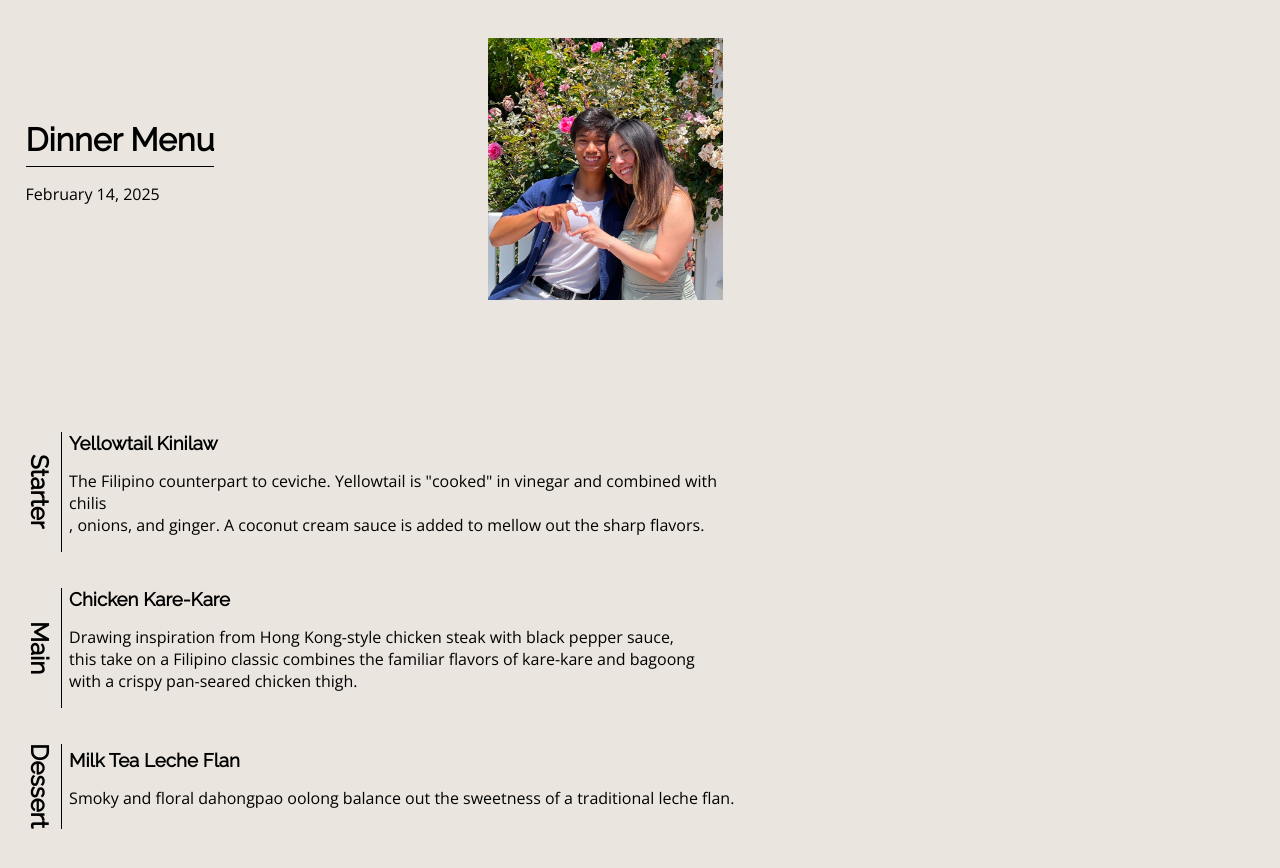
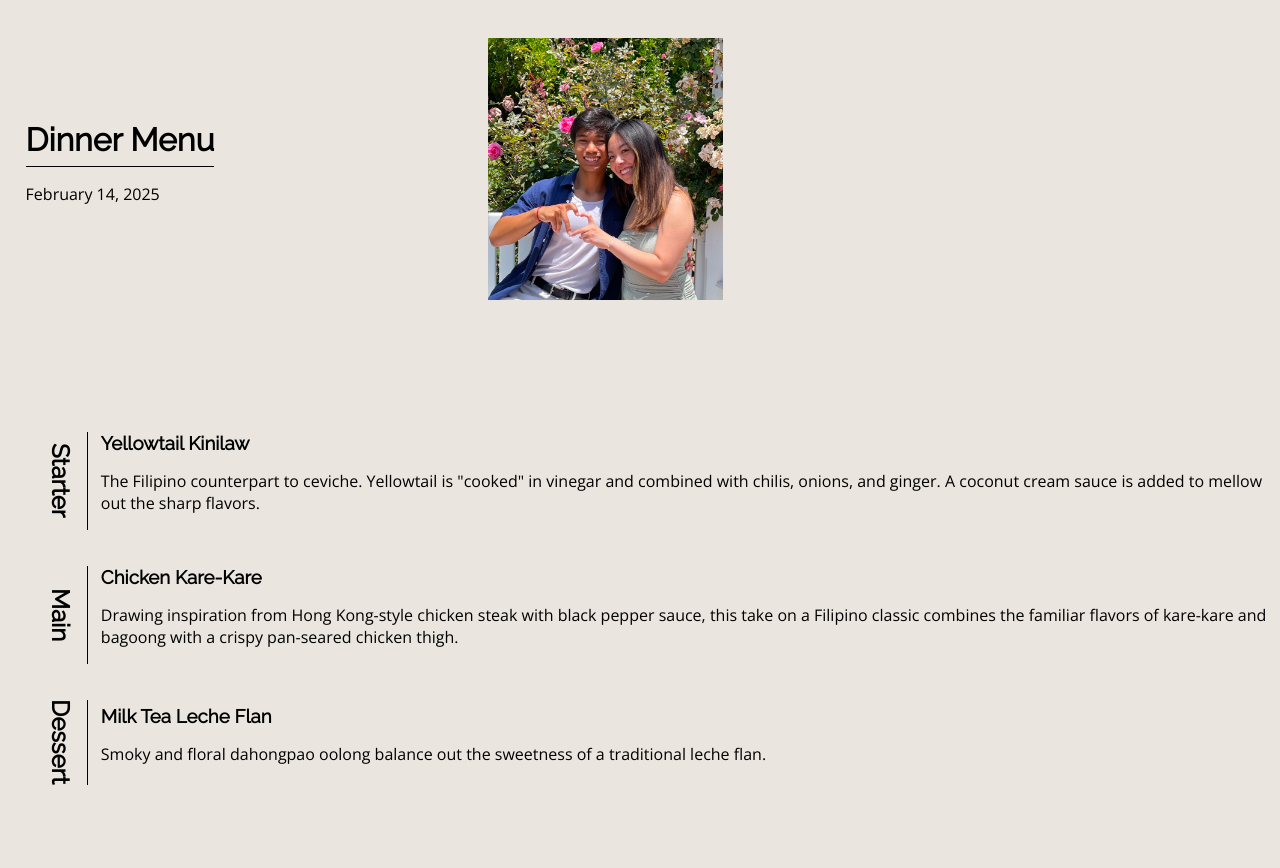
Before and after one commit to MattBaldivino/valentines-menu.github.io, a React (Create React App) app in the folder valentine-menu/: page / in a window 1280 px wide. Shown: the top 868 px of the page. Built offline with nearby package versions, Linux system fonts and the light colour scheme; a web font is replaced by a local one.

Commit message:
padding update

```diff
--- a/valentine-menu/src/App.js
+++ b/valentine-menu/src/App.js
@@ -24,7 +24,7 @@ function App() {
             </div>
             <div className='right'>
               <h3>Yellowtail Kinilaw</h3>
-              <p>The Filipino counterpart to ceviche. Yellowtail is "cooked" in vinegar and combined with chilis<br></br>, onions,
+              <p>The Filipino counterpart to ceviche. Yellowtail is "cooked" in vinegar and combined with chilis, onions,
               and ginger. A coconut cream sauce is added to mellow out the sharp flavors.</p>
             </div>
           </div>
@@ -36,8 +36,8 @@ function App() {
             </div>
             <div className='right'>
               <h3>Chicken Kare-Kare</h3>
-              <p>Drawing inspiration from Hong Kong-style chicken steak with black pepper sauce, <br></br>
-              this take on a Filipino classic combines the familiar flavors of kare-kare and bagoong<br></br>
+              <p>Drawing inspiration from Hong Kong-style chicken steak with black pepper sauce,
+              this take on a Filipino classic combines the familiar flavors of kare-kare and bagoong
               with a crispy pan-seared chicken thigh.</p>
             </div>
           </div>
```
